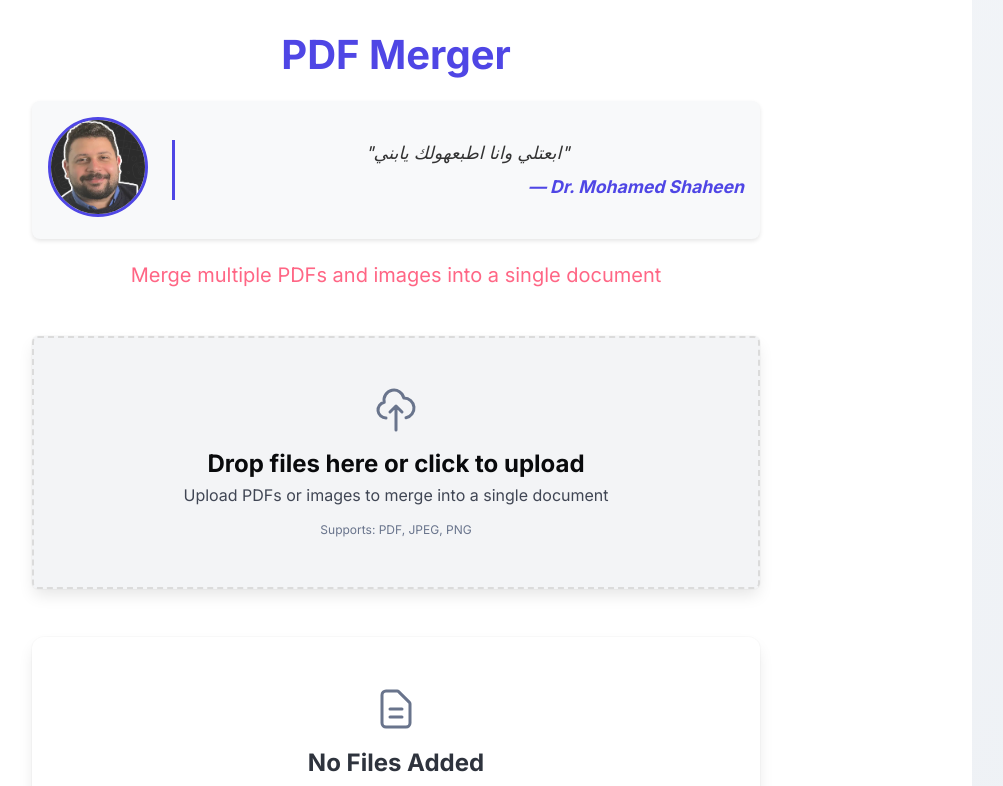
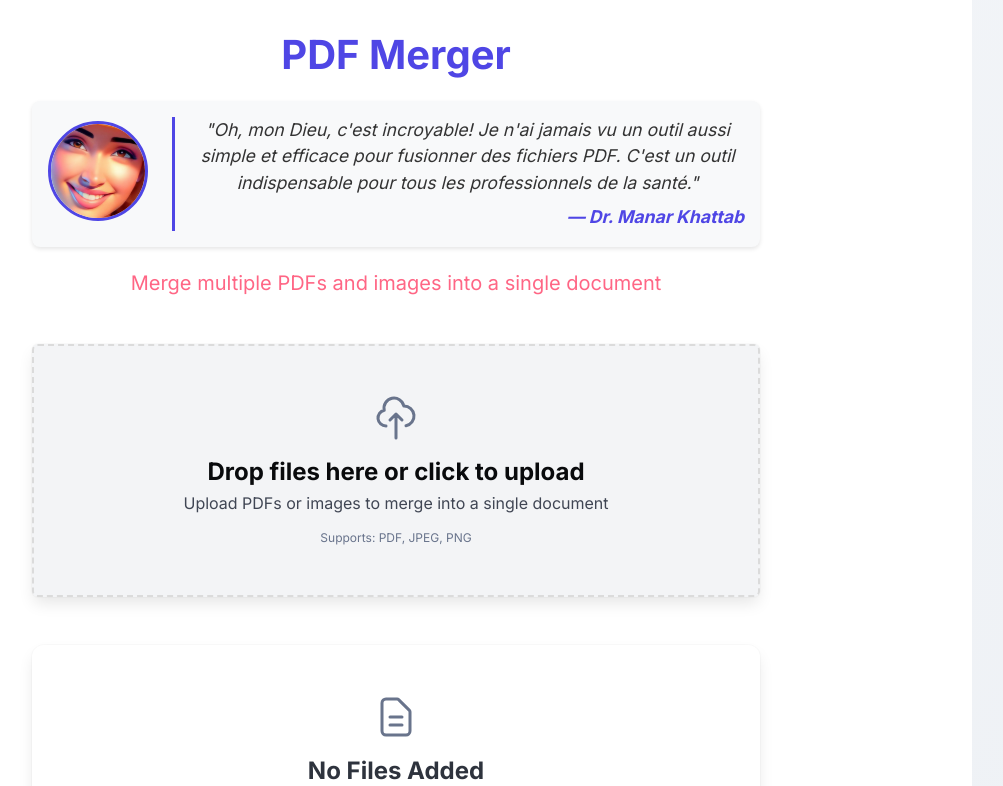
Before and after one commit to mohammed-a-hamdy/PDFMerger, a React (Vite) app in the folder PDF-Merger/: page / in a window 1280 px wide. Shown: the top 786 px of the page, without its empty margins (244-1247 px from the left). Built offline with nearby package versions, Linux system fonts and the light colour scheme.

Commit message:
manora update

```diff
--- a/PDF-Merger/src/App.jsx
+++ b/PDF-Merger/src/App.jsx
@@ -243,12 +243,12 @@ function App() {
               <h1 className="title is-2 mb-2 has-text-primary">PDF Merger</h1>
               <div className="quote-container">
                 <div className="quote-image">
-                  <img src="/image.png" alt="Dr. Mohamed Shaheen" />
+                  <img src="/image.jpg" alt="Dr. Manar Khatab" />
                 </div>
                 <div className="quote-text">
                   <blockquote>
-                    "ابعتلي وانا اطبعهولك يابني"
-                    <footer>— Dr. Mohamed Shaheen</footer>
+                    "Oh, mon Dieu, c'est incroyable! Je n'ai jamais vu un outil aussi simple et efficace pour fusionner des fichiers PDF. C'est un outil indispensable pour tous les professionnels de la santé."
+                    <footer>— Dr. Manar Khattab</footer>
                   </blockquote>
                 </div>
               </div>
```
Also changed, not shown: PDF-Merger/public/image.jpg (added).
